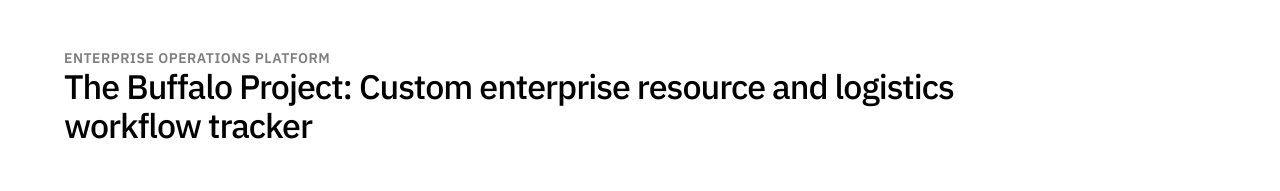
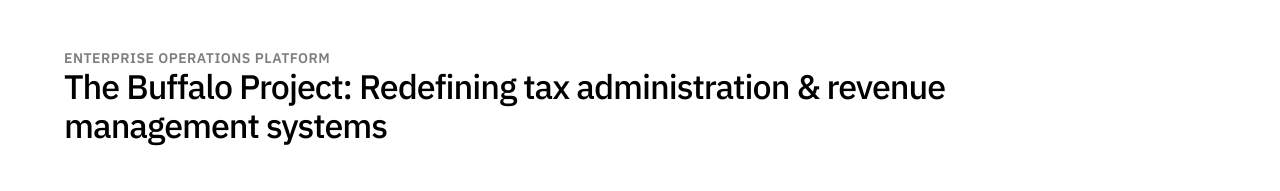
Before and after one commit to AniFUD/portfolio-project, a React (Vite) app: page /selected-work/assets in a window 1280 px wide. Shown: the part 189-380 px from the top of the page. Built offline with nearby package versions, Linux system fonts and the light colour scheme.

Commit message:
auto-sync: modifications on 2026-07-16 20:18:14

```diff
--- a/src/pages/case-studies/BuffaloCaseStudy.jsx
+++ b/src/pages/case-studies/BuffaloCaseStudy.jsx
@@ -28,7 +28,7 @@ export default function BuffaloCaseStudy() {
       {/* Case Study Header */}
       <header className="case-study-title-block">
         <span className="case-study-eyebrow" style={{ color: '#7e7e7eff' }}>Enterprise Operations Platform</span>
-        <h1 className="case-study-title">The Buffalo Project: Custom enterprise resource and logistics workflow tracker</h1>
+        <h1 className="case-study-title">The Buffalo Project: Redefining tax administration & revenue management systems</h1>
       </header>
 
       {/* Hero Image */}
```
